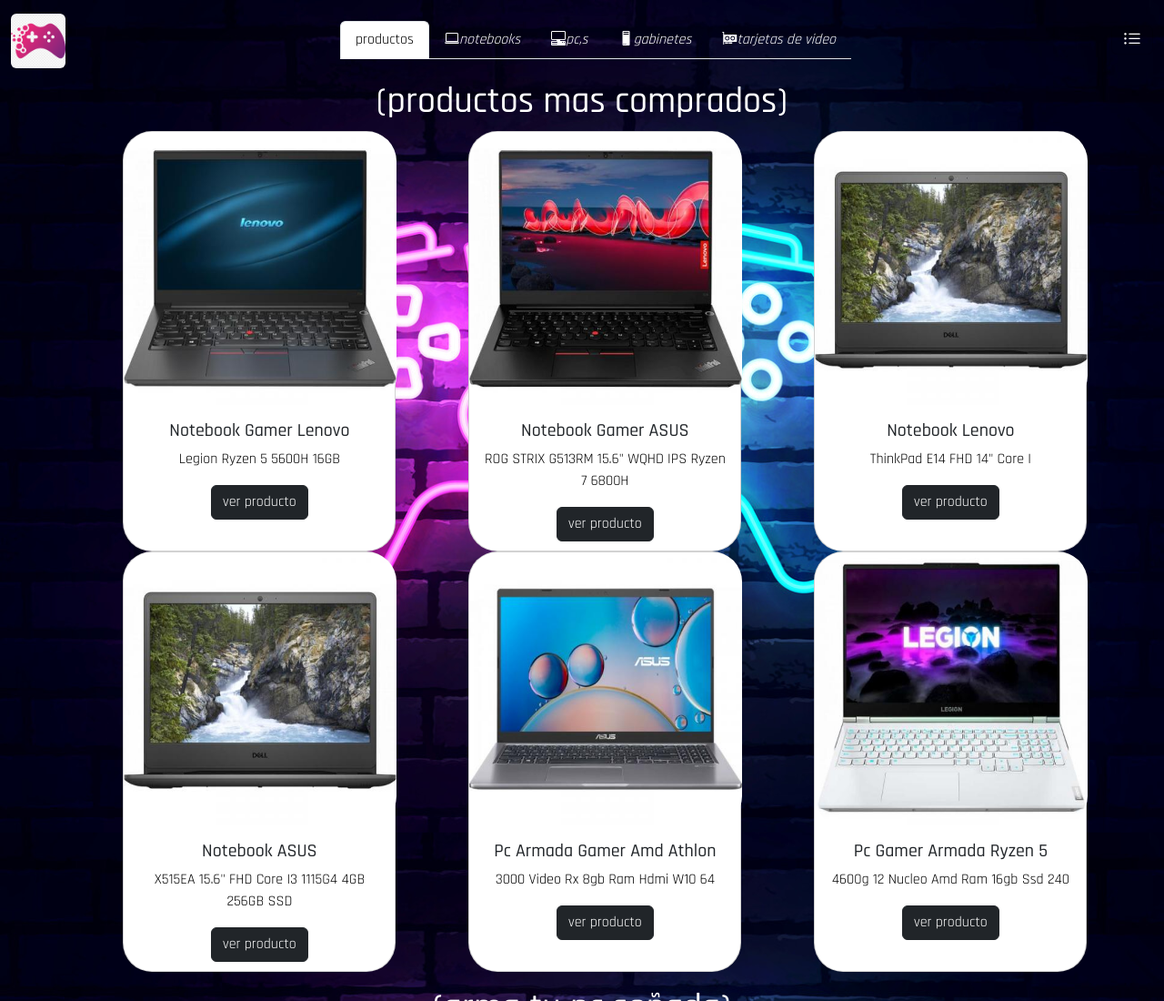
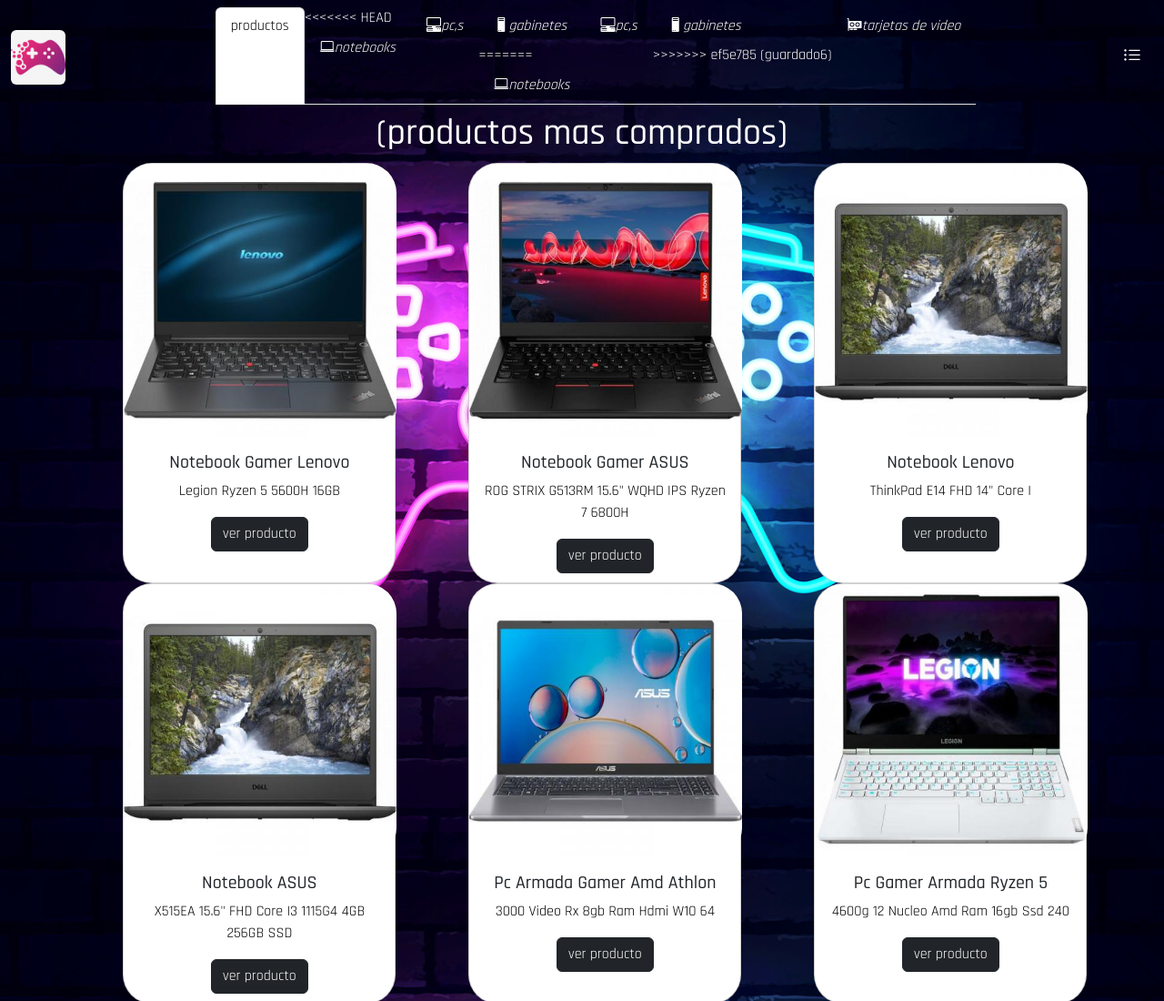
Before and after one commit to juanignacio123/Prueba-final, a website: page index.html in a window 1280 px wide. Shown: the top 1100 px of the page at 91% size. Drawn offline with nearby package versions, Linux system fonts and the light colour scheme.

Commit message:
error arreglado

```diff
--- a/index.html
+++ b/index.html
@@ -28,6 +28,7 @@
                 <a class="nav-link active" aria-current="page" href="#">productos</a>
               </li>
               <li class="nav-item">
+<<<<<<< HEAD
                 <a class="nav-link" href="../pre-entregable-3/html/products.html"><i class="bi bi-laptop">notebooks</i></a>
               </li>
               <li class="nav-item">
@@ -35,6 +36,15 @@
               </li>
               <li class="nav-item">
                 <a class="nav-link" href="../pre-entregable-3/html/products.html"><i class="bi bi-pc">gabinetes</i></a>
+=======
+                <a class="nav-link" href="../pre-entregable-2/html/products.html"><i class="bi bi-laptop">notebooks</i></a>
+              </li>
+              <li class="nav-item">
+                <a class="nav-link" href="../pre-entregable-2/html/products.html"><i class="bi bi-pc-display-horizontal">pc,s</i></a>
+              </li>
+              <li class="nav-item">
+                <a class="nav-link" href="../pre-entregable-2/html/products.html"><i class="bi bi-pc">gabinetes</i></a>
+>>>>>>> ef5e785 (guardado6)
               </li>
               <li class="nav-item">
                 <a class="nav-link" href="../pre-entregable-3/html/products.html "><i class="bi bi-gpu-card">tarjetas de video</i></a>
```
Also changed, not shown: 1 other file.
